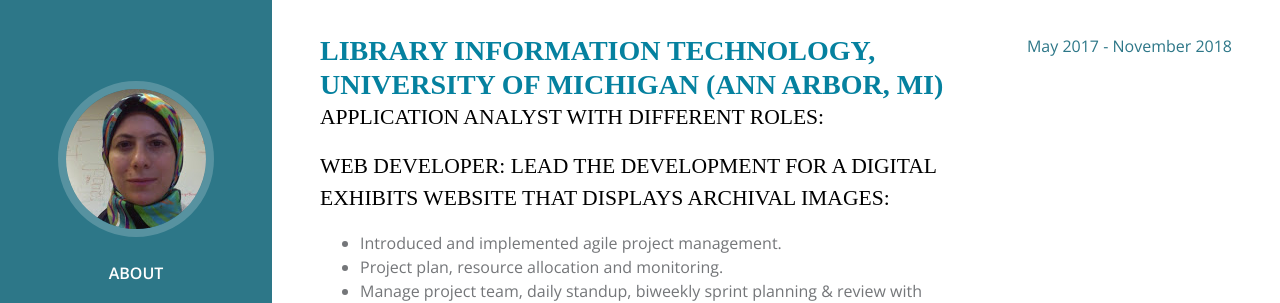
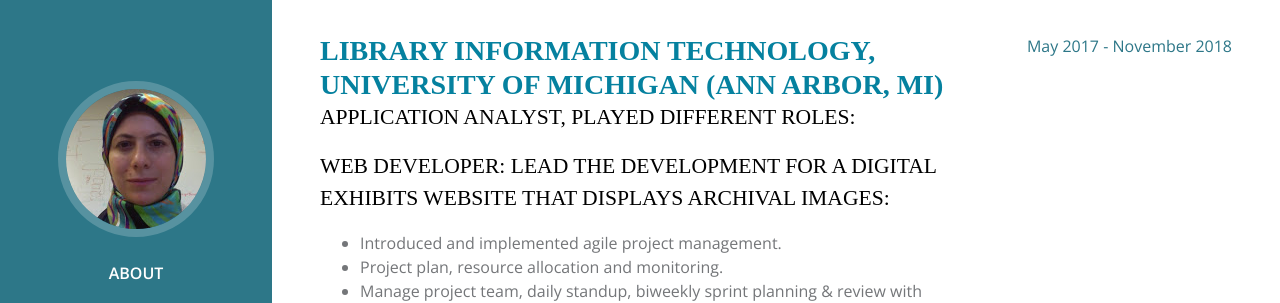
Before and after one commit to nancymou/nancymou.github.io, a Jekyll site: the page index.html, which Jekyll copies as it is, in a window 1280 px wide and 900 px high, scrolled down 858 px. Shown: the part 155-458 px from the top of the window. Built offline with Jekyll 4.4.1, drawn with Linux system fonts in a browser that asks for light colours; some web fonts are replaced.

Commit message:
Update index.html

```diff
--- a/index.html
+++ b/index.html
@@ -110,7 +110,7 @@
             <div class="resume-content mr-auto">
                 <h3 class="mb-0">Library Information Technology, University of Michigan
                     (Ann Arbor, MI)</h3>
-              <div class="subheading mb-3">Application Analyst with different roles:</div>
+              <div class="subheading mb-3">Application Analyst, played different roles:</div>
                 <div class="subheading mb-3">Web developer: lead the development for a digital exhibits website that displays archival images:</div>
                 <p>
                  <ul>
```
